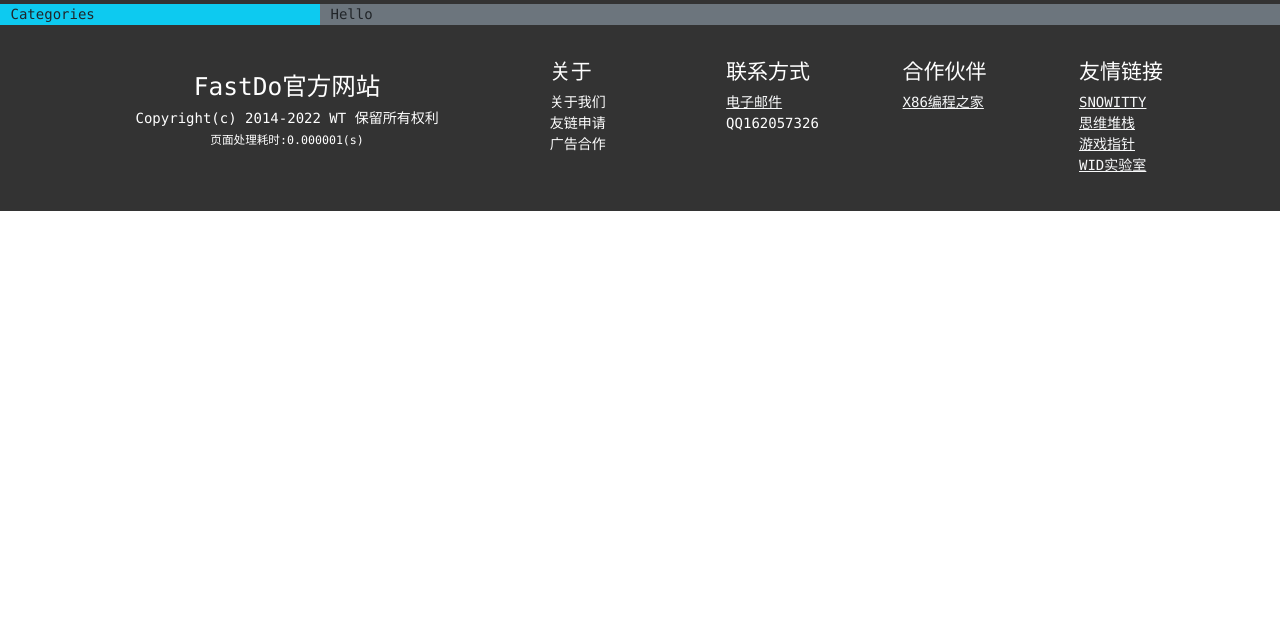
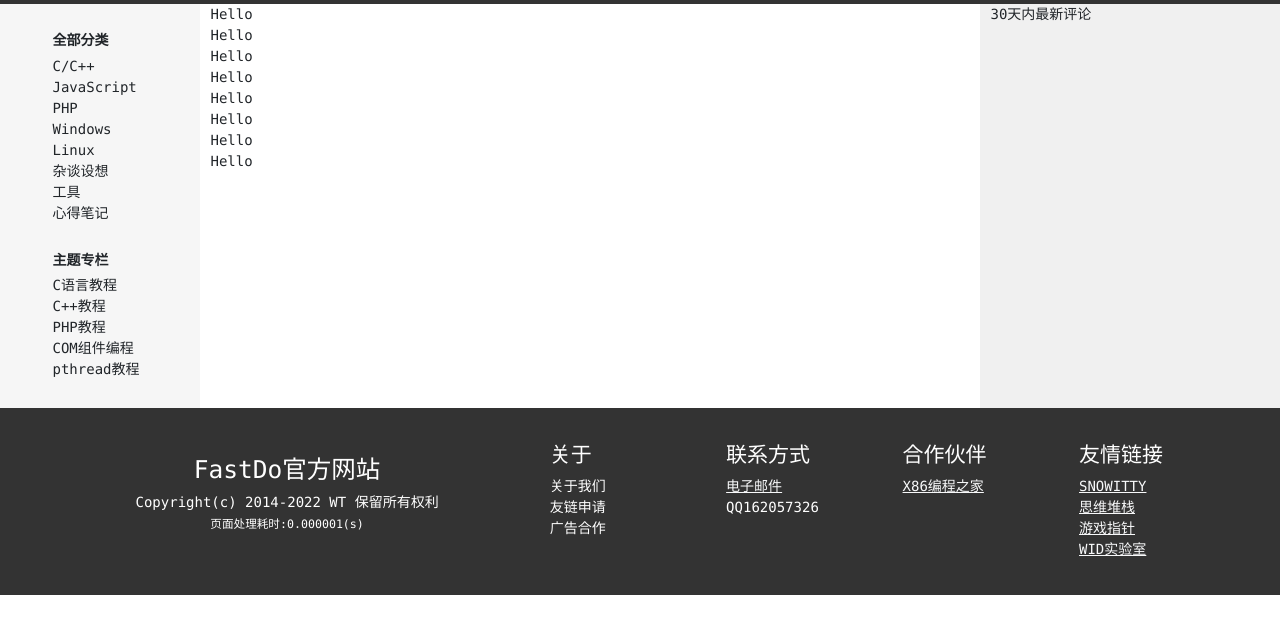
Before and after one commit to fastdo/blog, a plain HTML site: page index.html in a window 1280 px wide. Shown: the part 46-680 px from the top of the page. Drawn offline with Linux system fonts and the light colour scheme.

Commit message:
Signed-off-by: WT <zth555@qq.com>

```diff
--- a/index.html
+++ b/index.html
@@ -73,12 +73,36 @@
         </div>
     </nav>
 
-    <div class="container-fluid">
+    <main class="container-fluid">
         <div class="row">
-            <div class="col-lg-3 bg-info d-none d-lg-block">Categories</div>
-            <div class="col-lg bg-secondary">Hello</div>
+            <div class="col-lg-3 d-none d-lg-block" style="width: 200px; background-color:#f6f6f6;">
+                <div class="ms-5">
+                <h6 style="font-weight: bold; margin-top: 2rem;">全部分类</h6>
+                <ul class="list-group" style="list-style-type: none;">
+                    <li>C/C++</li>
+                    <li>JavaScript</li>
+                    <li>PHP</li>
+                    <li>Windows</li>
+                    <li>Linux</li>
+                    <li>杂谈设想</li>
+                    <li>工具</li>
+                    <li>心得笔记</li>
+                </ul>
+                <h6 style="font-weight: bold; margin-top: 2rem;">主题专栏</h6>
+                <ul class="list-group" style="margin-bottom: 2rem; list-style-type: none;">
+                    <li>C语言教程</li>
+                    <li>C++教程</li>
+                    <li>PHP教程</li>
+                    <li>COM组件编程</li>
+                    <li>pthread教程</li>
+                </ul>
+                </div>
+            </div>
+            <div class="col-lg">Hello<br/>Hello<br/>Hello<br/>Hello<br/>Hello<br/>Hello<br/>Hello<br/>Hello<br/>
+            </div>
+            <div class="col-auto d-none d-lg-block" style="width: 300px; background-color:#f0f0f0;">30天内最新评论</div>
         </div>
-    </div>
+    </main>
 
     <footer class="fd-footer">
         <div class="container-fluid">
```
